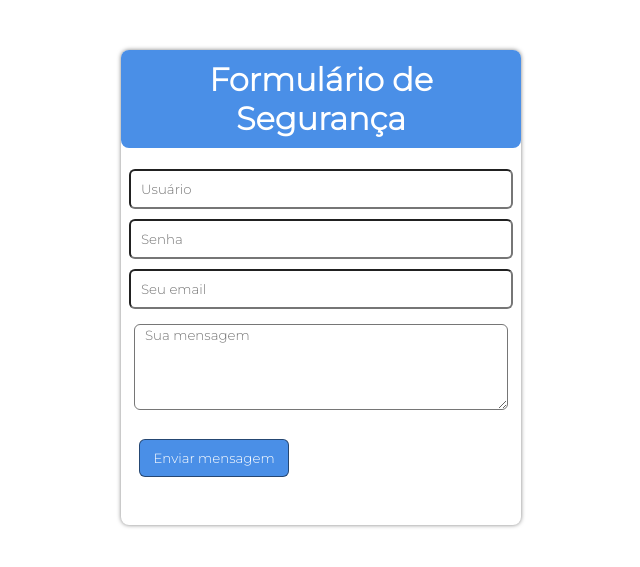
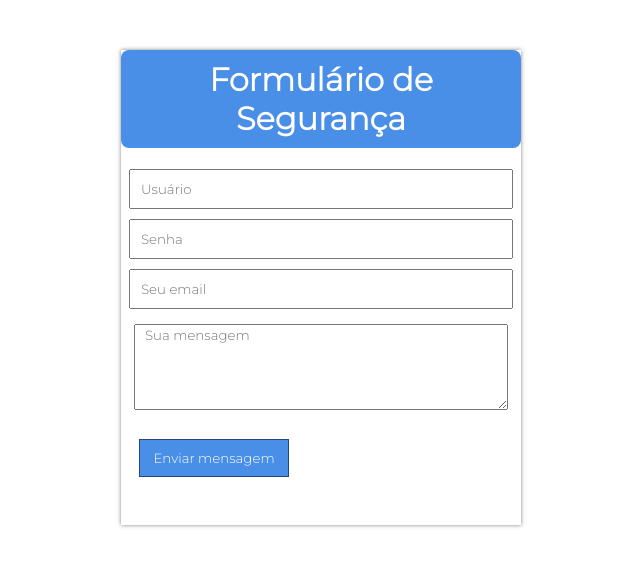
Before and after one commit to costadaniele/formseg, a PHP site: page / in a window 1280 px wide. Shown: the top 567 px of the page, without its empty margins (319-959 px from the left). Run offline with PHP 8.4, Linux system fonts and the light colour scheme; some libraries are stand-ins or nearby versions.

Commit message:
alteração css

```diff
--- a/style.css
+++ b/style.css
@@ -8,7 +8,6 @@ body {
 
 .contact-form{
   box-shadow: 0 0 4px 0 rgba(0, 0, 0, 0.5);
-  border-radius: 8px;
   margin: 50px auto;
   width: 400px;
   text-align: center;
@@ -27,7 +26,6 @@ body {
   width: 90%;
   margin: 10px auto;
   padding: 10px;
-  border-radius: 6px;
   font-family: 'Montserrat', sans-serif;
 }
 
@@ -36,7 +34,6 @@ body {
   margin: 5px auto;
   padding-left: 10px;
   height: 80px;
-  border-radius: 6px;
   font-family: 'Montserrat', sans-serif;
 }
 
```
